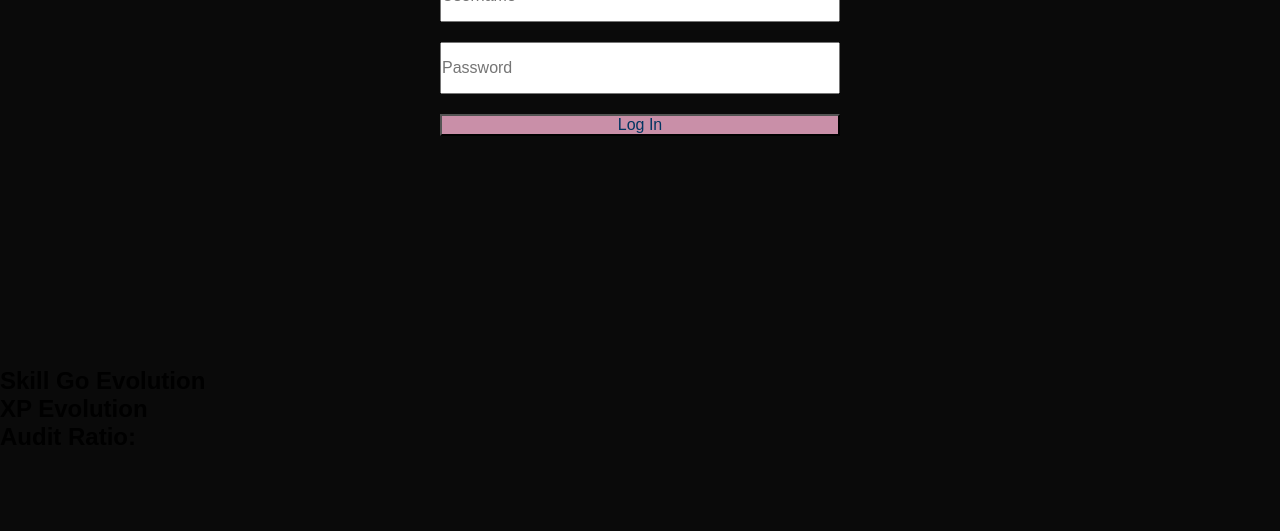
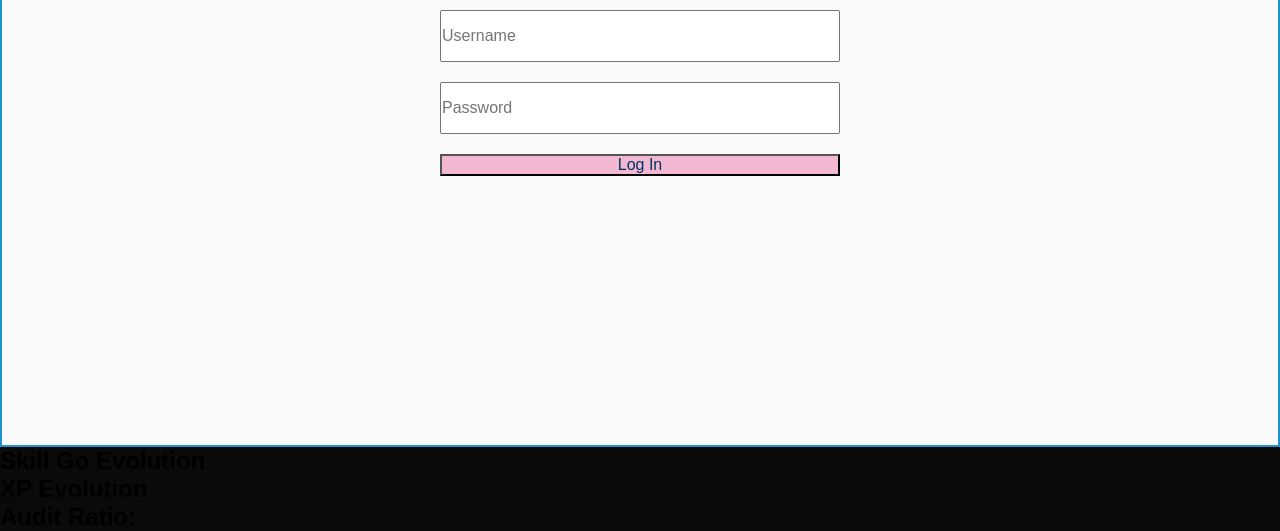
Before and after one commit to iwerxs/Graphql3, a plain HTML site: page index.html in a window 1280 px wide. Shown: the part 353-884 px from the top of the page. Before the commit the page ends 804 px from the top, so only its background shows below. Drawn offline with nearby package versions, Linux system fonts and the light colour scheme.

Commit message:
update css

```diff
--- a/styles.css
+++ b/styles.css
@@ -37,7 +37,9 @@ body {
 }
 .main-form-container {
   /* border: 1px solid red; */
-  height: 90vh;
+  min-height: 100vh;
+  background-color: #fafafa;
+  border: 2px solid #2393cd;
   display: flex;
   flex-direction: column;
   justify-content: center;
```
